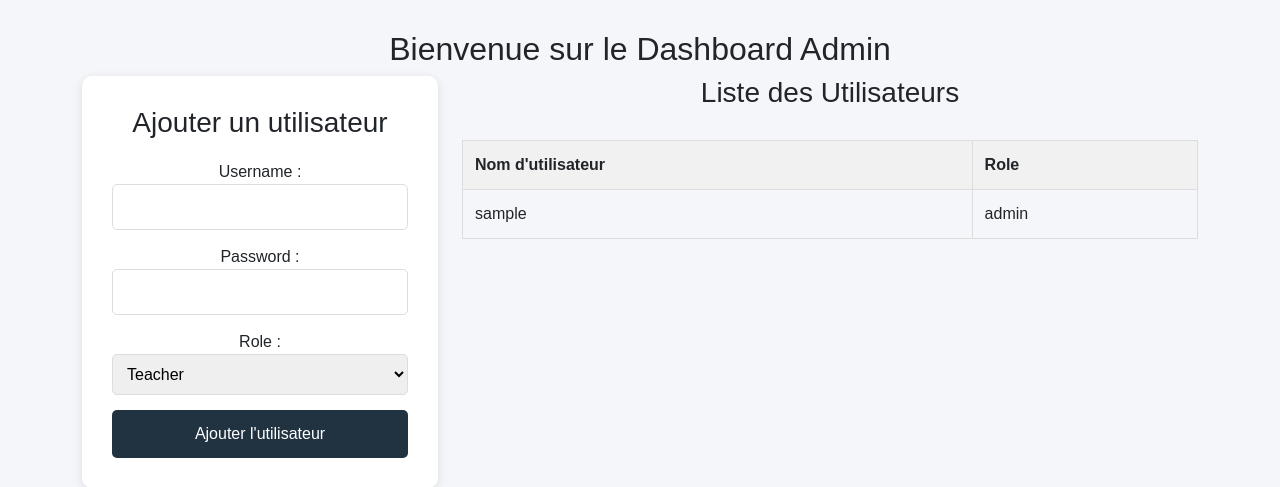
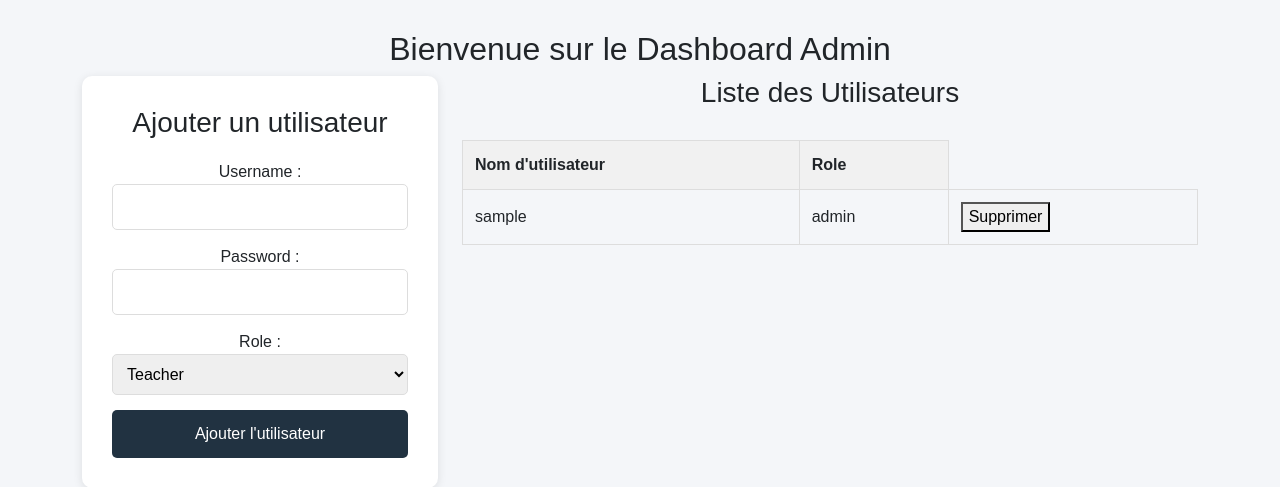
Before and after one commit to Bruburnono/DevSecOps, a Flask app: page /dashboard_admin in a window 1280 px wide. Shown: the part 61-548 px from the top of the page. Run offline with Flask 3, Linux system fonts and the light colour scheme; the visitor is signed in with stand-in values (Sample User, id 1); tables that the repository leaves empty or names only in its code hold one stand-in row (values such as "Sample post"); some libraries are stand-ins or nearby versions.

Commit message:
Update admin.html
ajout du bouton supprimé

```diff
--- a/templates/admin.html
+++ b/templates/admin.html
@@ -150,6 +150,10 @@
                         <tr>
                             <td>{{ user[0] }}</td>
                             <td>{{ user[1] }}</td>
+                            <td><form action="/dashboard_admin/delete_user" method="POST" onsubmit="return confirm('Voulez-vous vraiment supprimer cet utilisateur ?');">
+                                <input type="hidden" name="username" value="{{ user[0] }}">
+                                <button type="submit" class="button">Supprimer</button>
+                            </form></td>
                         </tr>
                         {% endfor %}
                     </tbody>
```
